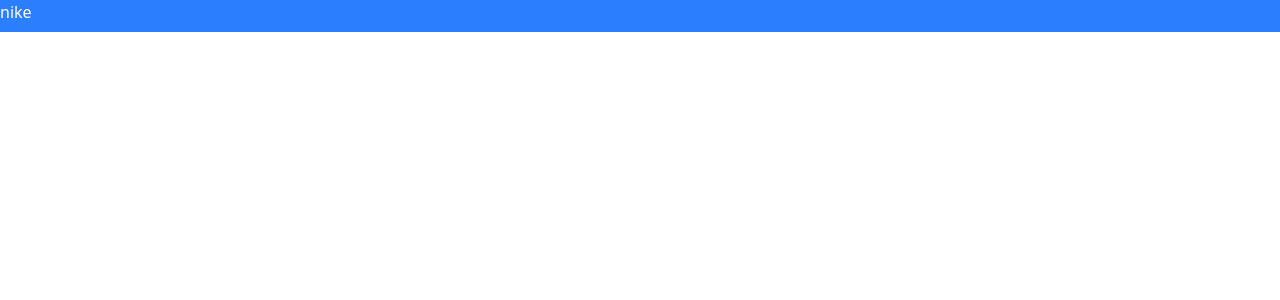
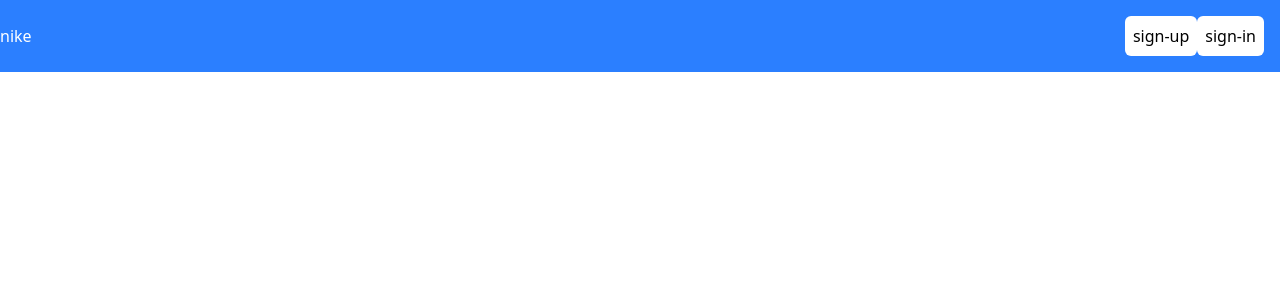
Before and after one commit to aniketmahajan04/URLShortner-frontend, a Next.js app: page / in a window 1280 px wide. Shown: the top 300 px of the page. Built offline with nearby package versions, Linux system fonts and the light colour scheme.

Commit message:
creating navbar

```diff
--- a/src/app/components/Button.jsx
+++ b/src/app/components/Button.jsx
@@ -0,0 +1,12 @@
+
+const variantClasses = {
+    "primary": "bg-white",
+    "secondary": "bg-red"
+}
+
+const defaultStyle = "p-2 rounded-md flex items-center"
+
+export default function Button({text, variant, onClick}) {
+    return <button className={variantClasses[variant] + " " + defaultStyle}
+    >{text}</button>
+}
--- a/src/app/components/Navbar.jsx
+++ b/src/app/components/Navbar.jsx
@@ -1,16 +1,18 @@
-
+import  Button  from "./Button";
 
 function Navbar(){
-    return <div className="bg-blue-500
+    return <div className="container
+                            bg-blue-500
                             flex
                             justify-between
-                            alight-items
-                            h-8">
+                            items-center
+                            h-18">
         <div>
             <h6 className="text-white">nike</h6>
         </div>
-        <div>
-            {/* <Button /> // create button component */}
+        <div className="flex justify-between m-4">
+            <Button text={"sign-up"} variant={"primary"} />
+            <Button text={"sign-in"} variant={"primary"}/>
         </div>
     </div>
 }
```
